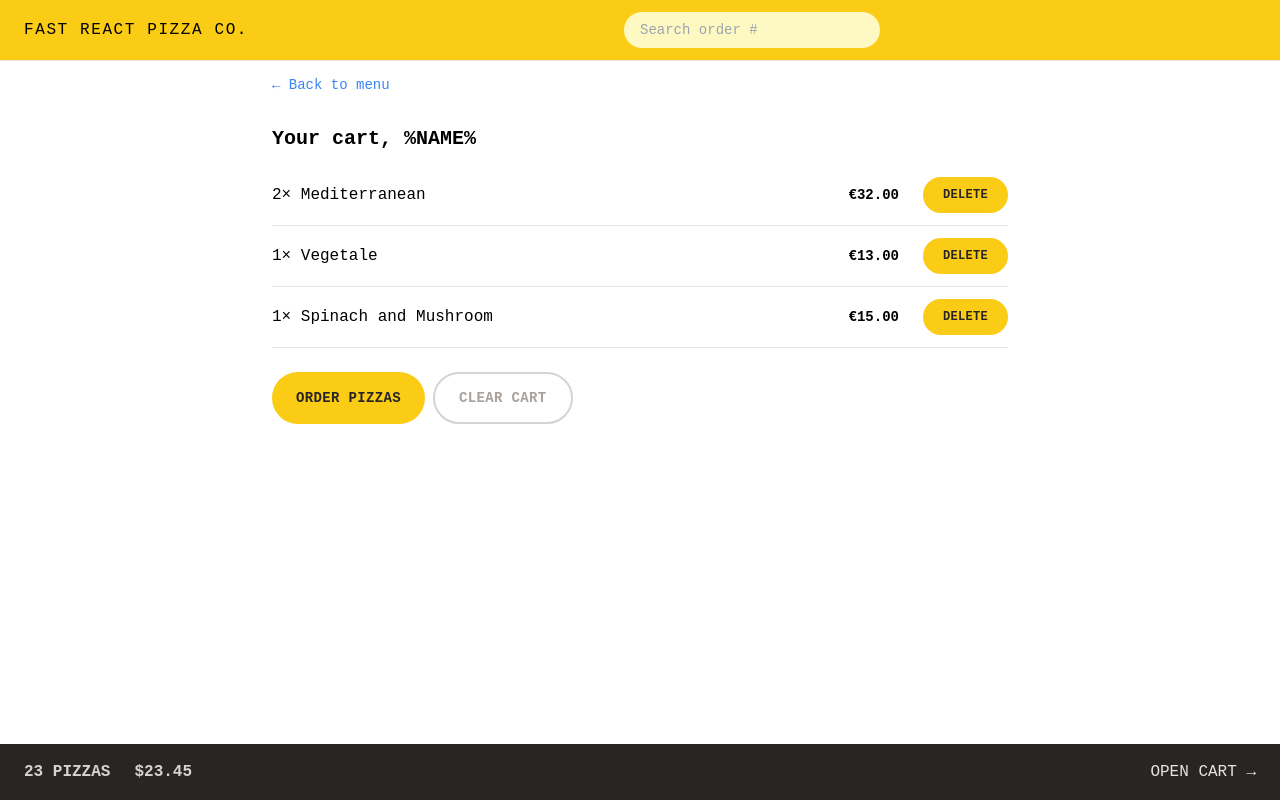
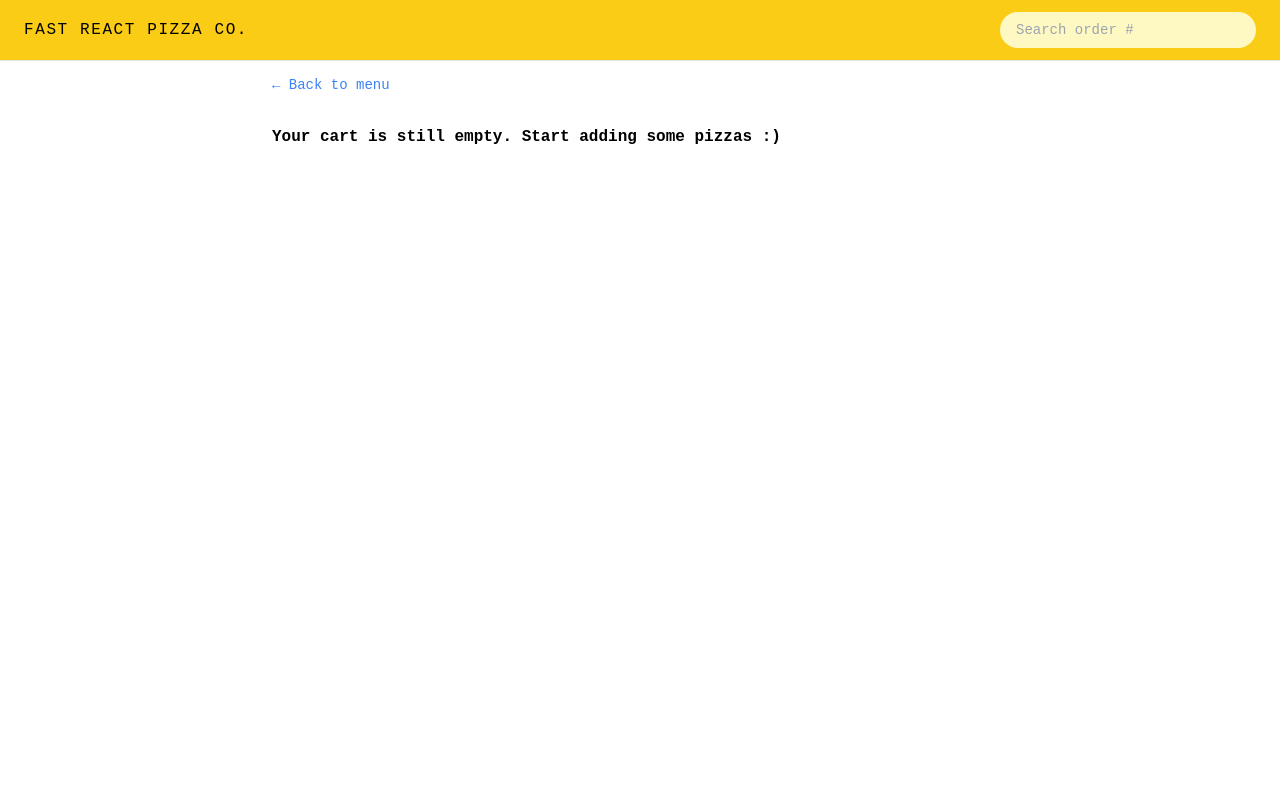
Before and after one commit to alkeshnikalje/fast-react-pizza, a React (Vite) app: page /cart in a window 1280 px wide. Built offline with nearby package versions, Linux system fonts and the light colour scheme.

Commit message:
add and delete cartItem functionality

```diff
--- a/src/features/cart/Cart.jsx
+++ b/src/features/cart/Cart.jsx
@@ -1,45 +1,24 @@
-import { Link } from 'react-router-dom';
-import LinkButton from '../../ui/LinkButton';
-import Button from '../../ui/Button';
-import CartItem from './CartItem';
-const fakeCart = [
-  {
-    pizzaId: 12,
-    name: 'Mediterranean',
-    quantity: 2,
-    unitPrice: 16,
-    totalPrice: 32,
-  },
-  {
-    pizzaId: 6,
-    name: 'Vegetale',
-    quantity: 1,
-    unitPrice: 13,
-    totalPrice: 13,
-  },
-  {
-    pizzaId: 11,
-    name: 'Spinach and Mushroom',
-    quantity: 1,
-    unitPrice: 15,
-    totalPrice: 15,
-  },
-];
+import LinkButton from "../../ui/LinkButton";
+import Button from "../../ui/Button";
+import CartItem from "./CartItem";
+import { useSelector } from "react-redux";
+import store from "../../store";
+import EmptyCart from "./EmptyCart";
+function Cart() {
+  const userName = useSelector((store) => store.user.userName);
+  const cart = useSelector((store) => store.cart.cart);
 
-
-
-  function Cart() {
-    const cart = fakeCart;
+  if (!cart.length) return <EmptyCart />;
 
   return (
     <div className="px-4 py-3">
       <LinkButton to="/menu">&larr; Back to menu</LinkButton>
 
-        <h2 className="mt-7 text-xl font-semibold">Your cart, %NAME%</h2>
+      <h2 className="mt-7 text-xl font-semibold">Your cart, {userName}</h2>
 
       <ul className="mt-3 divide-y divide-stone-200 border-b">
         {cart.map((item) => (
-            <CartItem item={item} key={item.key} />
+          <CartItem item={item} key={item.pizzaId} />
         ))}
       </ul>
 
--- a/src/features/cart/CartItem.jsx
+++ b/src/features/cart/CartItem.jsx
@@ -1,5 +1,5 @@
-import Button from '../../ui/Button';
-import { formatCurrency } from '../../utils/helpers';
+import { formatCurrency } from "../../utils/helpers";
+import DeleteItem from "./DeleteItem";
 
 function CartItem({ item }) {
   const { pizzaId, name, quantity, totalPrice } = item;
@@ -11,7 +11,7 @@ function CartItem({ item }) {
       </p>
       <div className="flex items-center justify-between sm:gap-6">
         <p className="text-sm font-bold">{formatCurrency(totalPrice)}</p>
-        <Button type="small">Delete</Button>
+        <DeleteItem pizzaId={pizzaId} />
       </div>
     </li>
   );
--- a/src/features/cart/CartOverview.jsx
+++ b/src/features/cart/CartOverview.jsx
@@ -1,11 +1,22 @@
+import { useSelector } from "react-redux";
 import { Link } from "react-router-dom";
+import { formatCurrency } from "../../utils/helpers";
 
 function CartOverview() {
+  const totalQuantity = useSelector((store) =>
+    store.cart.cart.reduce((sum, item) => (sum += item.quantity), 0),
+  );
+  const totalPrice = useSelector((store) =>
+    store.cart.cart.reduce((sum, item) => (sum += item.totalPrice), 0),
+  );
+
+  if (!totalQuantity) return null;
+
   return (
     <div className="flex items-center justify-between bg-stone-800 px-4 py-4 text-sm uppercase text-stone-200 sm:px-6 md:text-base">
       <p className="space-x-4 font-semibold text-stone-300 sm:space-x-6">
-        <span>23 pizzas</span>
-        <span>$23.45</span>
+        <span>{totalQuantity} pizzas</span>
+        <span>{formatCurrency(totalPrice)}</span>
       </p>
       <Link to="/cart">Open cart &rarr;</Link>
     </div>
--- /dev/null
+++ b/src/features/cart/DeleteItem.jsx
@@ -0,0 +1,14 @@
+import React from "react";
+import Button from "../../ui/Button";
+import { useDispatch } from "react-redux";
+import { deleteItem } from "./cartSlice";
+function DeleteItem({ pizzaId }) {
+  const dispatch = useDispatch();
+  return (
+    <Button type="small" onclick={() => dispatch(deleteItem(pizzaId))}>
+      Delete
+    </Button>
+  );
+}
+
+export default DeleteItem;
--- a/src/features/cart/EmptyCart.jsx
+++ b/src/features/cart/EmptyCart.jsx
@@ -1,11 +1,13 @@
-import { Link } from 'react-router-dom';
+import LinkButton from "../../ui/LinkButton";
 
 function EmptyCart() {
   return (
-    <div>
-      <Link to="/menu">&larr; Back to menu</Link>
+    <div className="px-4 py-3">
+      <LinkButton to="/menu">&larr; Back to menu</LinkButton>
 
-      <p>Your cart is still empty. Start adding some pizzas :)</p>
+      <p className="mt-7 font-semibold">
+        Your cart is still empty. Start adding some pizzas :)
+      </p>
     </div>
   );
 }
--- /dev/null
+++ b/src/features/cart/cartSlice.js
@@ -0,0 +1,59 @@
+import { createSlice, isAction } from "@reduxjs/toolkit";
+
+const initialState = {
+  cart: [],
+};
+
+const cartSlice = createSlice({
+  name: "cart",
+  initialState,
+  reducers: {
+    // pizza object will be the payload
+    addItem(state, action) {
+      state.cart.push(action.payload);
+    },
+
+    // pizzaId will be the payload
+    deleteItem(state, action) {
+      state.cart = state.cart.filter(
+        (pizza) => pizza.pizzaId !== action.payload,
+      );
+    },
+
+    // pizzaId will be the payload
+    increaseQuantity(state, action) {
+      const pizza = state.cart.find(
+        (pizza) => pizza.pizzaId === action.payload,
+      );
+
+      pizza.quantity++;
+      pizza.totalPrice = pizza.unitPrice * pizza.quantity;
+    },
+
+    // pizzaId will be the payload
+    decreaseQuantity(state, action) {
+      const pizza = state.cart.find(
+        (pizza) => pizza.pizzaId === action.payload,
+      );
+
+      pizza.quantity--;
+      pizza.totalPrice = pizza.unitPrice * pizza.quantity;
+      if (pizza.quantity === 0)
+        cartSlice.caseReducers.deleteItem(state, action);
+    },
+
+    clearCart(state) {
+      state.cart = [];
+    },
+  },
+});
+
+export const {
+  addItem,
+  deleteItem,
+  increaseQuantity,
+  decreaseQuantity,
+  clearCart,
+} = cartSlice.actions;
+
+export default cartSlice.reducer;
--- a/src/features/menu/MenuItem.jsx
+++ b/src/features/menu/MenuItem.jsx
@@ -1,19 +1,33 @@
 import { formatCurrency } from "../../utils/helpers";
 import Button from "../../ui/Button";
+import { useDispatch } from "react-redux";
+import { addItem } from "../cart/cartSlice";
 function MenuItem({ pizza }) {
   const { id, name, unitPrice, ingredients, soldOut, imageUrl } = pizza;
+
+  const dispatch = useDispatch();
+  const handleAddItem = () => {
+    const newPizza = {
+      pizzaId: id,
+      name,
+      quantity: 1,
+      unitPrice,
+      totalPrice: unitPrice,
+    };
+    dispatch(addItem(newPizza));
+  };
 
   return (
     <li className="flex gap-4 py-2">
       <img
         src={imageUrl}
         alt={name}
-        className={`h-24 ${soldOut ? 'opacity-70 grayscale' : ''}`}
+        className={`h-24 ${soldOut ? "opacity-70 grayscale" : ""}`}
       />
       <div className="flex grow flex-col pt-0.5">
         <p className="font-medium">{name}</p>
         <p className="text-sm capitalize italic text-stone-500">
-          {ingredients.join(', ')}
+          {ingredients.join(", ")}
         </p>
         <div className="mt-auto flex items-center justify-between">
           {!soldOut ? (
@@ -24,7 +38,11 @@ function MenuItem({ pizza }) {
             </p>
           )}
 
-          <Button type="small">Add to cart</Button>
+          {!soldOut && (
+            <Button type="small" onclick={handleAddItem}>
+              Add to cart
+            </Button>
+          )}
         </div>
       </div>
     </li>
--- a/src/features/order/CreateOrder.jsx
+++ b/src/features/order/CreateOrder.jsx
@@ -8,10 +8,11 @@ import {
   useNavigation,
 } from "react-router-dom";
 import { createOrder } from "../../services/apiRestaurant";
+import { useSelector } from "react-redux";
 // https://uibakery.io/regex-library/phone-number
 const isValidPhone = (str) =>
   /^\+?\d{1,4}?[-.\s]?\(?\d{1,3}?\)?[-.\s]?\d{1,4}[-.\s]?\d{1,4}[-.\s]?\d{1,9}$/.test(
-    str
+    str,
   );
 
 const fakeCart = [
@@ -39,6 +40,7 @@ const fakeCart = [
 ];
 
 function CreateOrder() {
+  const userName = useSelector((store) => store.user.userName);
   // const [withPriority, setWithPriority] = useState(false);
   const cart = fakeCart;
   const navigation = useNavigation();
@@ -53,7 +55,13 @@ function CreateOrder() {
       <Form method="POST">
         <div className="mb-5 flex flex-col gap-2 sm:flex-row sm:items-center">
           <label className="sm:basis-40">First Name</label>
-          <input className="input grow" type="text" name="customer" required />
+          <input
+            className="input grow"
+            type="text"
+            name="customer"
+            required
+            defaultValue={userName}
+          />
         </div>
 
         <div className="mb-5 flex flex-col gap-2 sm:flex-row sm:items-center">
@@ -97,7 +105,7 @@ function CreateOrder() {
         <div>
           <input type="hidden" name="cart" value={JSON.stringify(cart)} />
           <Button disabled={isSubmitting} type="primary">
-            {isSubmitting ? 'Placing order....' : 'Order now'}
+            {isSubmitting ? "Placing order...." : "Order now"}
           </Button>
         </div>
       </Form>
--- a/src/features/user/UserName.jsx
+++ b/src/features/user/UserName.jsx
@@ -2,7 +2,6 @@ import { useSelector } from "react-redux";
 
 function Username() {
   const userName = useSelector((store) => store.user.userName);
-  console.log(userName);
   return (
     <div className="hidden text-sm font-semibold md:block">{userName}</div>
   );
--- a/src/store.js
+++ b/src/store.js
@@ -1,8 +1,10 @@
 import { configureStore } from "@reduxjs/toolkit";
 import userReducer from "./features/user/userSlice";
+import cartReducer from "./features/cart/cartSlice";
 const store = configureStore({
   reducer: {
     user: userReducer,
+    cart: cartReducer,
   },
 });
 
--- a/src/ui/Header.jsx
+++ b/src/ui/Header.jsx
@@ -2,12 +2,16 @@ import React from "react";
 import { Link } from "react-router-dom";
 import SearchOrder from "../features/order/SearchOrder";
 import Username from "../features/user/UserName";
+import { useSelector } from "react-redux";
 function Header() {
+  const userName = useSelector((store) => store.user.userName);
   return (
     <div className="flex items-center justify-between border-b border-stone-200 bg-yellow-400 px-4 py-3 uppercase sm:px-6">
-      <Link to="/" className="tracking-widest">Fast React Pizza Co.</Link>
+      <Link to="/" className="tracking-widest">
+        Fast React Pizza Co.
+      </Link>
       <SearchOrder />
-     <Username/>
+      {userName !== "" && <Username />}
     </div>
   );
 }
```
Also changed, not shown: src/ui/Button.jsx (+13 -6 lines). Lines whose indentation alone changed are shown as unchanged.
